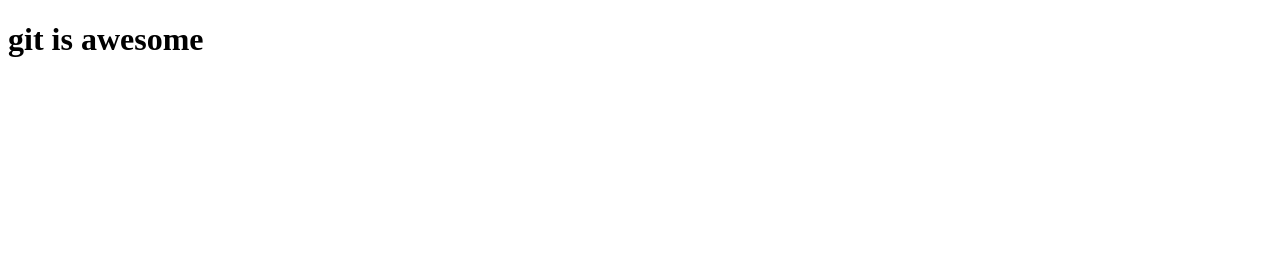
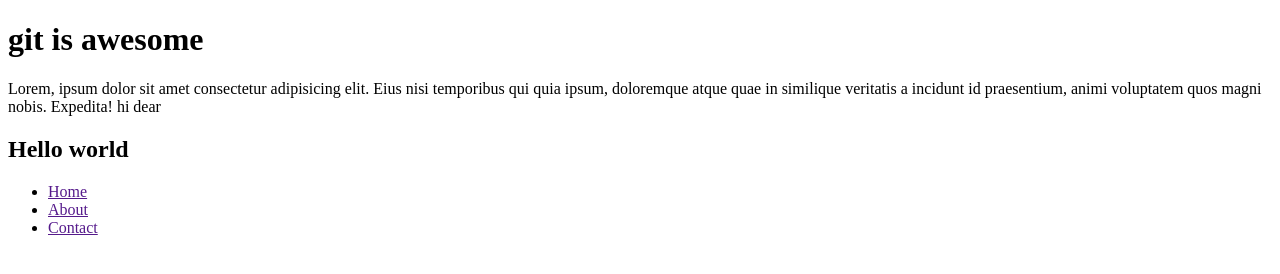
Before and after one commit to gabiliu/gitProject, a plain HTML site: page index.html in a window 1280 px wide. Drawn offline with Linux system fonts and the light colour scheme.

Commit message:
Added navigation

```diff
--- a/index.html
+++ b/index.html
@@ -8,5 +8,20 @@
   </head>
   <body>
     <h1>git is awesome</h1>
+    <p>
+      Lorem, ipsum dolor sit amet consectetur adipisicing elit. Eius nisi
+      temporibus qui quia ipsum, doloremque atque quae in similique veritatis a
+      incidunt id praesentium, animi voluptatem quos magni nobis. Expedita!
+      <span>hi dear</span>
+      <h2>Hello world</h2>
+      <nav>
+        <ul>
+          <li><a href="">Home</a></li>
+          <li><a href="">About</a></li>
+          <li><a href="">Contact</a></li>
+
+        </ul>
+      </nav>
+    </p>
   </body>
 </html>
```
